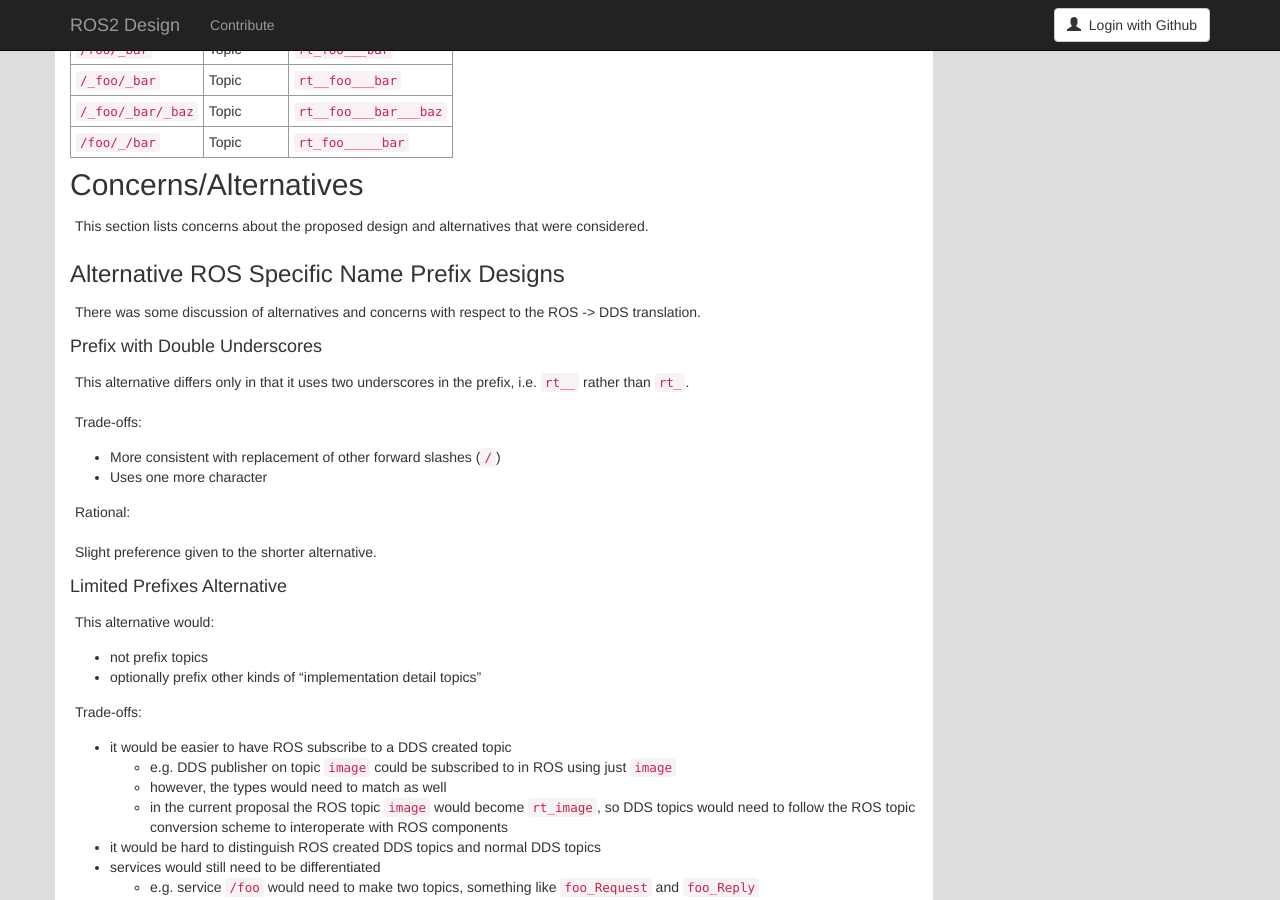
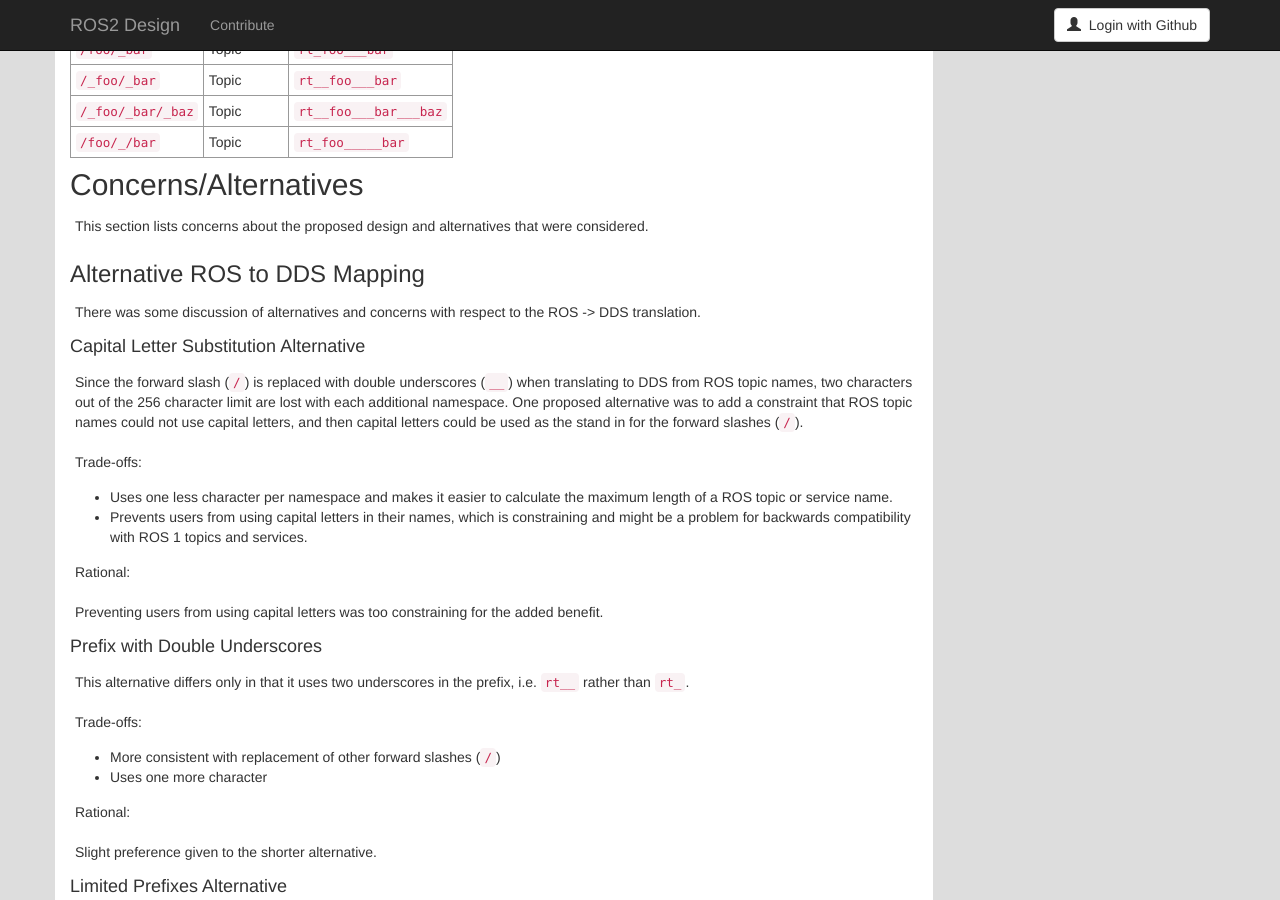
Before and after one commit to ros2/design, a Jekyll site: the page built from articles/115_topic_and_service_name_mapping.md, in a window 1280 px wide and 900 px high, scrolled down 4146 px. Built offline with Jekyll 4.4.1, drawn with Linux system fonts in a browser that asks for light colours; nearby versions of some CDN libraries; some of the changed text lies outside the part shown.

Commit message:
add stuff about capital letter substitution

```diff
--- a/articles/115_topic_and_service_name_mapping.md
+++ b/articles/115_topic_and_service_name_mapping.md
@@ -210,9 +210,23 @@ Here are some examples of translations between ROS topic names and DDS topic nam
 
 This section lists concerns about the proposed design and alternatives that were considered.
 
-### Alternative ROS Specific Name Prefix Designs
+### Alternative ROS to DDS Mapping
 
 There was some discussion of alternatives and concerns with respect to the ROS -> DDS translation.
+
+#### Capital Letter Substitution Alternative
+
+Since the forward slash (`/`) is replaced with double underscores (`__`) when translating to DDS from ROS topic names, two characters out of the 256 character limit are lost with each additional namespace.
+One proposed alternative was to add a constraint that ROS topic names could not use capital letters, and then capital letters could be used as the stand in for the forward slashes (`/`).
+
+Trade-offs:
+
+- Uses one less character per namespace and makes it easier to calculate the maximum length of a ROS topic or service name.
+- Prevents users from using capital letters in their names, which is constraining and might be a problem for backwards compatibility with ROS 1 topics and services.
+
+Rational:
+
+Preventing users from using capital letters was too constraining for the added benefit.
 
 #### Prefix with Double Underscores
 
```
